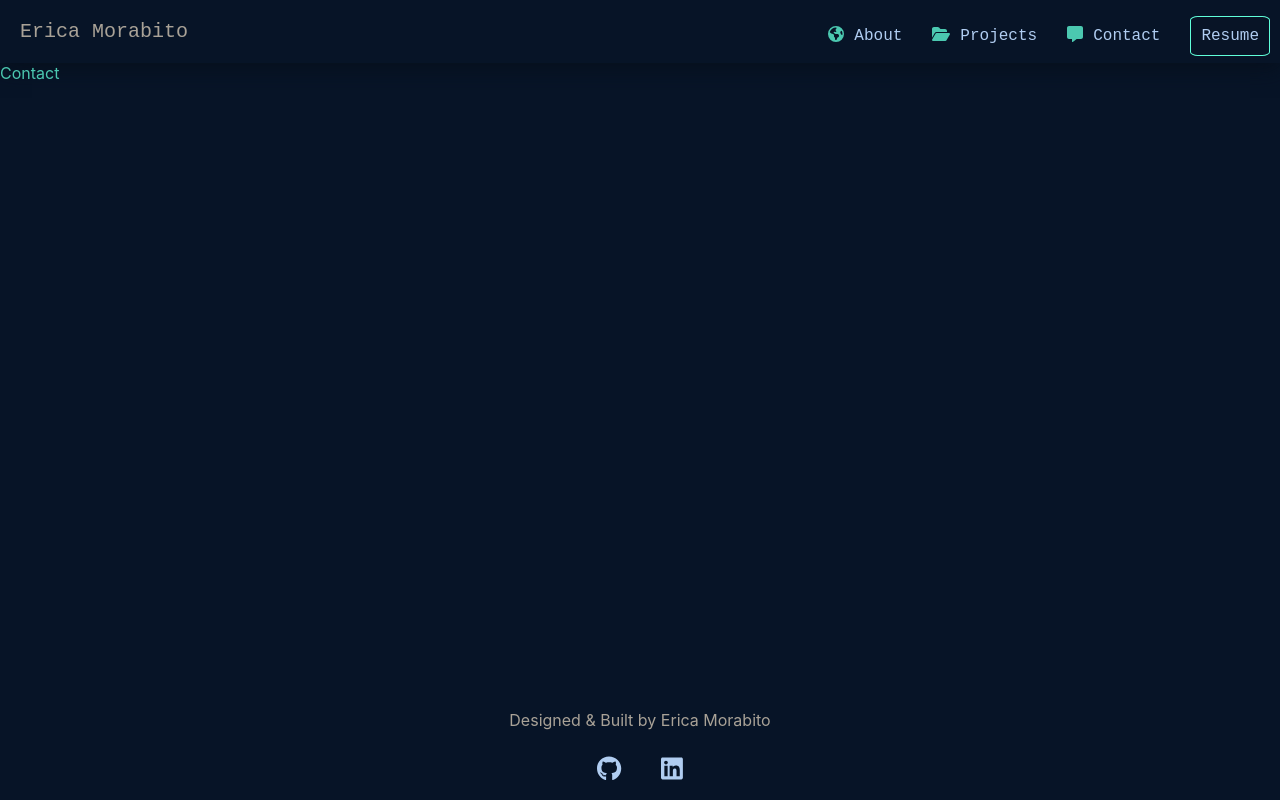
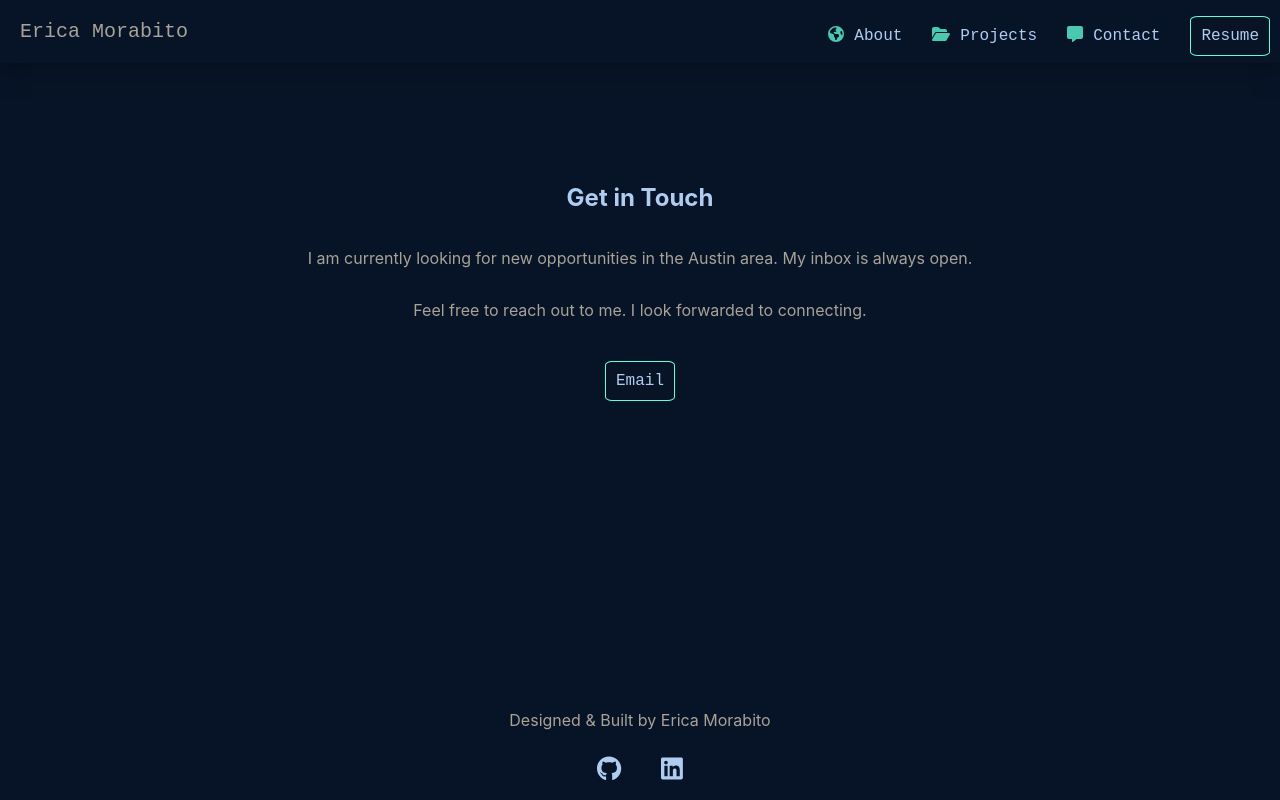
Before and after one commit to ericaemorabito/React_Portfolio, a React (Create React App) app: page /contact in a window 1280 px wide. Built offline with nearby package versions, Linux system fonts and the light colour scheme.

Commit message:
contact page complete

```diff
--- a/src/components/About/index.css
+++ b/src/components/About/index.css
@@ -1,7 +1,7 @@
 .about-me {
   display: flex;
   align-items: center;
-  margin-top: 50px;
+  margin-top: 100px;
 }
 
 .about-me-text {
@@ -29,7 +29,7 @@ ul {
 .about-me-image-icons {
   display: flex;
   flex-direction: column;
-  justify-content: end;
+  justify-content: flex-end;
   align-items: flex-end;
   width: 50%;
 }
--- a/src/components/Contact/Contact.js
+++ b/src/components/Contact/Contact.js
@@ -1,8 +1,28 @@
 import './index.css'
 
-function Contact () {
+function Contact() {
   return (
-    <div> Contact </div>
+    <div className="contact-page">
+      <h2>Get in Touch</h2>
+      <p>
+        I am currently looking for new opportunities in the Austin area.
+        My inbox is always open.
+      </p>
+      <p>
+        Feel free to reach out to me.
+        I look forwarded to connecting.
+      </p>
+      <a href="mailto:ericaemorabito@gmail.com"><button id="email-btn">Email</button></a>
+    </div>
+
+    // <div className="contact-page">
+    //   <form className="contact-form">
+    //     <label for="email">Email:</label>
+    //     <input type="text" name="email"></input><br></br>
+    //     <label for="message">Message:</label>
+    //     <input type="text" name="message"></input>
+    //   </form>
+    // </div>
   )
 }
 
--- a/src/components/Contact/index.css
+++ b/src/components/Contact/index.css
@@ -0,0 +1,21 @@
+.contact-page {
+  display: flex;
+  flex-direction: column;
+  justify-content: center;
+  align-items: center;
+  width: 100%;
+  margin: 100px 50px 50px 0px;
+}
+
+#email-btn {
+  margin-top: 15px;
+}
+/* .contact-form {
+  display: flex;
+  flex-direction: column;
+  justify-content: center;
+  align-items: center;
+  height: 200px;
+  width: 450px;
+  border: solid 1px;
+} */
```
